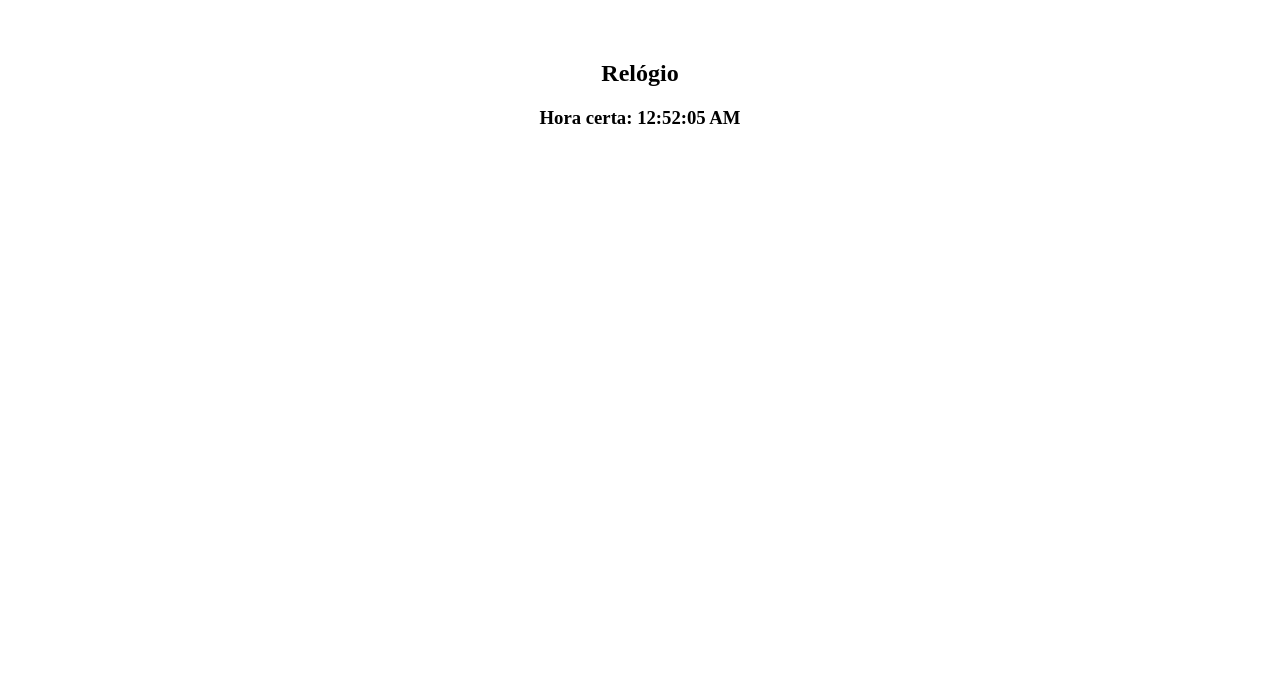
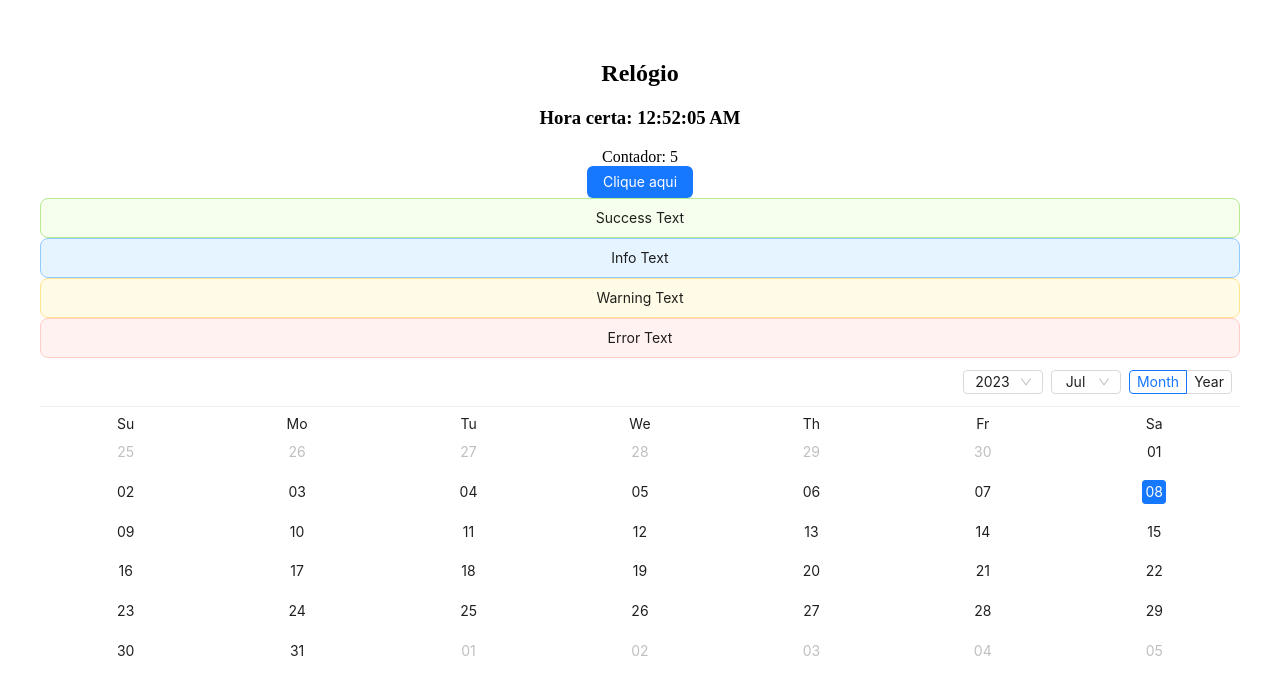
Before and after one commit to Ozielmarcos/React_bootcamp, a React (Vite) app in the folder primeiro-projeto-web/projeto-vite/: page / in a window 1280 px wide. Shown: the top 694 px of the page. Built offline with nearby package versions, Linux system fonts and the light colour scheme.

Commit message:
Implementado o contador e biblioteca de componentes Ant design

```diff
--- a/primeiro-projeto-web/projeto-vite/package.json
+++ b/primeiro-projeto-web/projeto-vite/package.json
@@ -10,6 +10,7 @@
     "preview": "vite preview"
   },
   "dependencies": {
+    "antd": "^5.6.4",
     "react": "^18.2.0",
     "react-dom": "^18.2.0"
   },
--- a/primeiro-projeto-web/projeto-vite/src/App.jsx
+++ b/primeiro-projeto-web/projeto-vite/src/App.jsx
@@ -1,15 +1,20 @@
-import { useState } from 'react'
-import reactLogo from './assets/react.svg'
-import viteLogo from '/vite.svg'
 import './App.css'
 import Relogio from './components/Relogio'
+import Contador from './components/Contador'
+import { Button, Alert, Calendar } from 'antd'
 
 function App() {
-  const [count, setCount] = useState(0)
 
   return (
     <>
       <Relogio dataHora={new Date()} />
+      <Contador />
+      <Button type='primary' onClick={() => { alert('Clicou') }}>Clique aqui</Button>
+      <Alert message="Success Text" type="success" />
+      <Alert message="Info Text" type="info" />
+      <Alert message="Warning Text" type="warning" />
+      <Alert message="Error Text" type="error" />
+      <Calendar fullscreen={false} />
     </>
   )
 }
--- /dev/null
+++ b/primeiro-projeto-web/projeto-vite/src/components/Contador.jsx
@@ -0,0 +1,23 @@
+import { useState, useEffect } from "react";
+
+function Contador() {
+    const [contador, setContador] = useState(0);
+
+    useEffect(() => {
+        // mountagem
+        const interval = setInterval(() => {
+            setContador(cont => cont + 1);
+        }, 1000);
+        return () => {
+            // desmontagem
+            clearInterval(interval);
+        }
+    }, []);
+    return (
+        <div>
+            Contador: {contador}
+        </div>
+    );
+}
+
+export default Contador;
```
Also changed, not shown: 1 other file (tests, documents, lock files or other folders).
